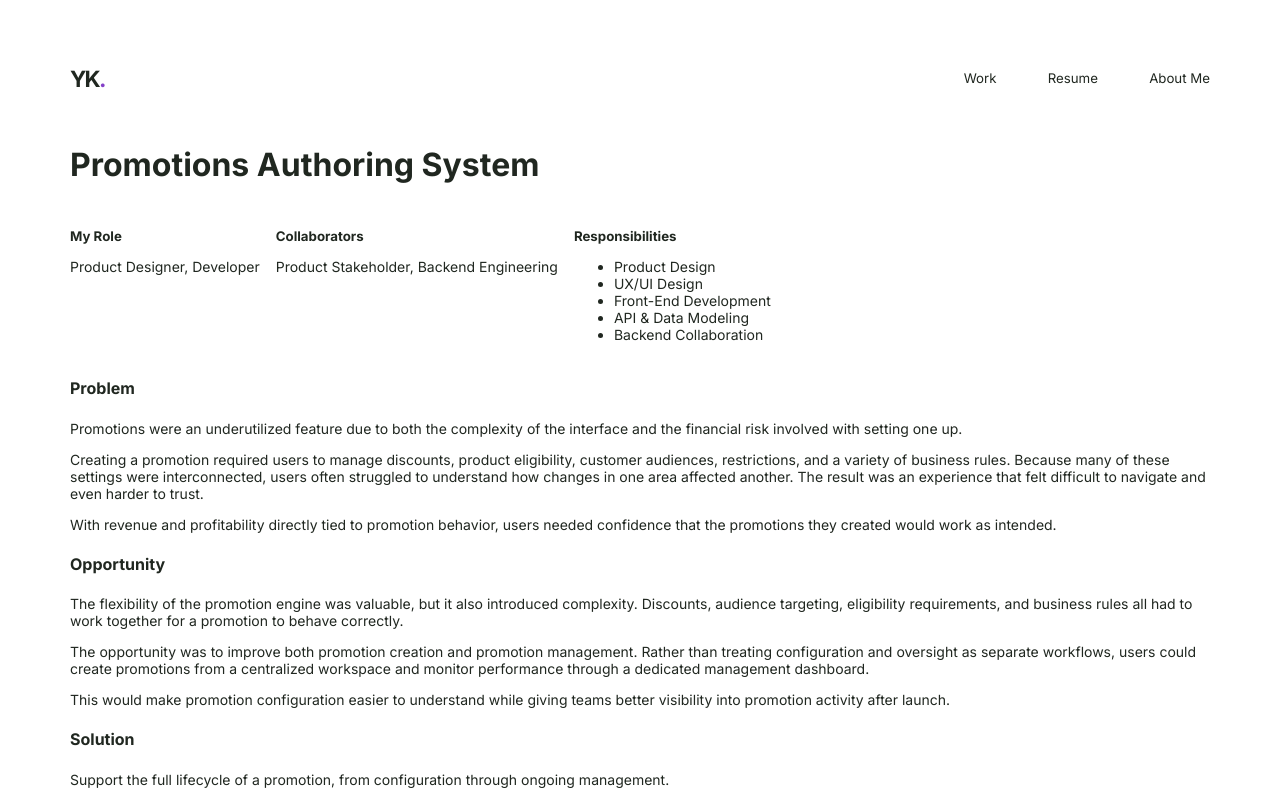
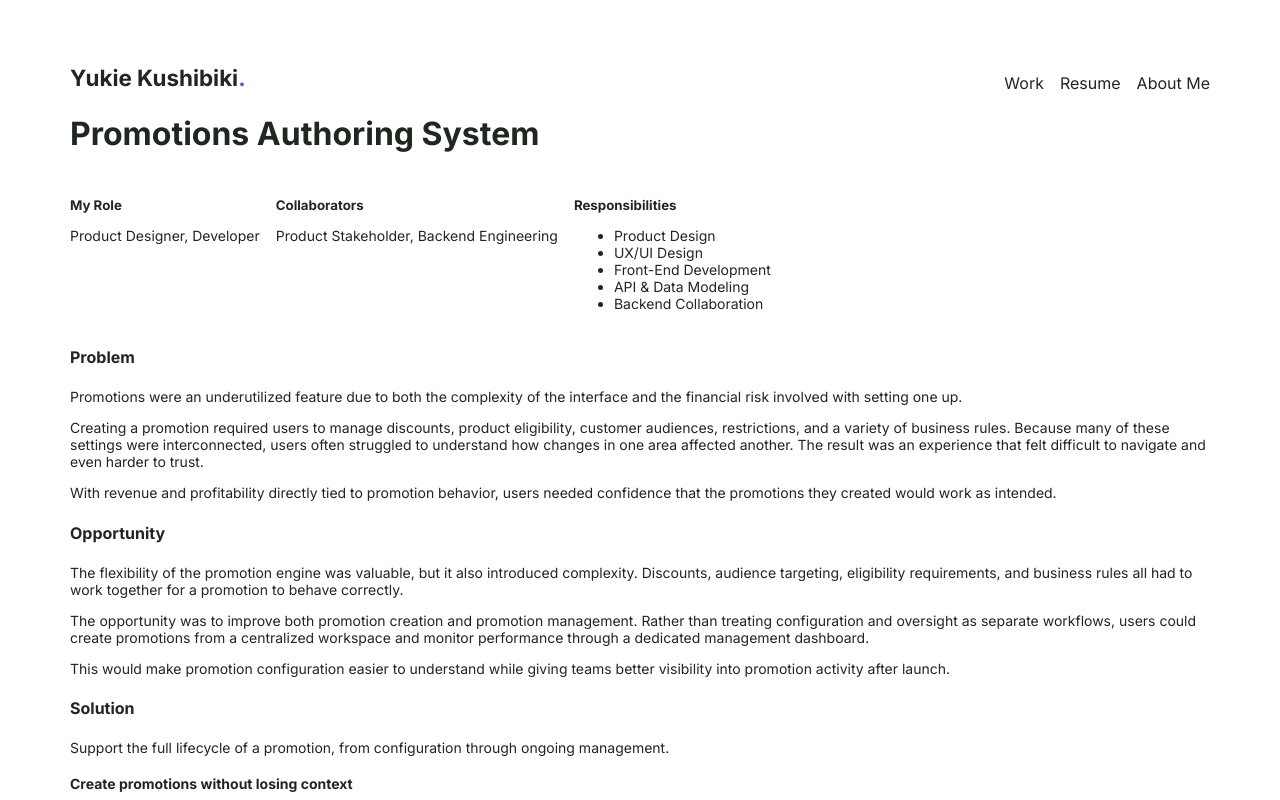
Before and after one commit to yutsukushi/Professional-Portfolio, a Vue app: page /case-studies/promotions-authoring-system in a window 1280 px wide. Shown: the top 800 px of the page. Built offline with nearby package versions, Linux system fonts and the light colour scheme.

Commit message:
Refactor code structure for improved readability and maintainability

```diff
--- a/src/components/SiteHeader.vue
+++ b/src/components/SiteHeader.vue
@@ -31,17 +31,22 @@ defineProps({
   </header>
 
   <header v-else class="site-header site-header--case-study">
-    <RouterLink class="site-header-wordmark" to="/" aria-label="Yukie Kushibiki, home">YK<span>.</span></RouterLink>
-    <nav aria-label="Case study navigation">
-      <RouterLink :to="{ path: '/', hash: '#work' }">Work</RouterLink>
-      <RouterLink :to="{ path: '/', hash: '#resume' }">Resume</RouterLink>
-      <RouterLink :to="{ path: '/', hash: '#about' }">About Me</RouterLink>
-    </nav>
+    <div class="site-header-inner">
+      <RouterLink class="site-header-wordmark" to="/" aria-label="Yukie Kushibiki, home">Yukie Kushibiki<span>.</span></RouterLink>
+      <nav class="site-nav" aria-label="Case study navigation">
+        <ul>
+          <li><RouterLink :to="{ path: '/', hash: '#work' }">Work</RouterLink></li>
+          <li><RouterLink :to="{ path: '/', hash: '#resume' }">Resume</RouterLink></li>
+          <li><RouterLink :to="{ path: '/', hash: '#about' }">About Me</RouterLink></li>
+        </ul>
+      </nav>
+    </div>
   </header>
 </template>
 
 <style scoped>
-.site-header--home {
+.site-header--home,
+.site-header--case-study {
   margin: 2rem 0 0;
 }
 
@@ -114,50 +119,14 @@ defineProps({
   text-shadow: 0 0 12px rgb(200 93 64 / 35%);
 }
 
-.site-header--case-study,
-.site-header--case-study nav {
-  display: flex;
-  align-items: center;
-  justify-content: space-between;
-}
-
-.site-header--case-study {
-  height: 92px;
-}
-
 .site-header-wordmark {
   font-size: 1.4rem;
   font-weight: 700;
-  letter-spacing: -0.08em;
+  /* letter-spacing: -0.08em; */
 }
 
 .site-header-wordmark span {
   color: var(--accent);
-}
-
-.site-header--case-study nav {
-  gap: clamp(1.5rem, 4vw, 3.5rem);
-  font-size: 0.83rem;
-}
-
-.site-header--case-study nav a {
-  transition: color 160ms ease;
-}
-
-.site-header--case-study nav a:hover {
-  color: var(--accent);
-}
-
-@media (max-width: 650px) {
-  .site-header--case-study {
-    height: 74px;
-  }
-
-  .site-header--case-study nav {
-    gap: 1.2rem;
-    font-size: 0.73rem;
-  }
-
 }
 
 @media (max-width: 600px) {
```
Also changed, not shown: assets/images/table-visuals/table-new-zoomin.png (added).
